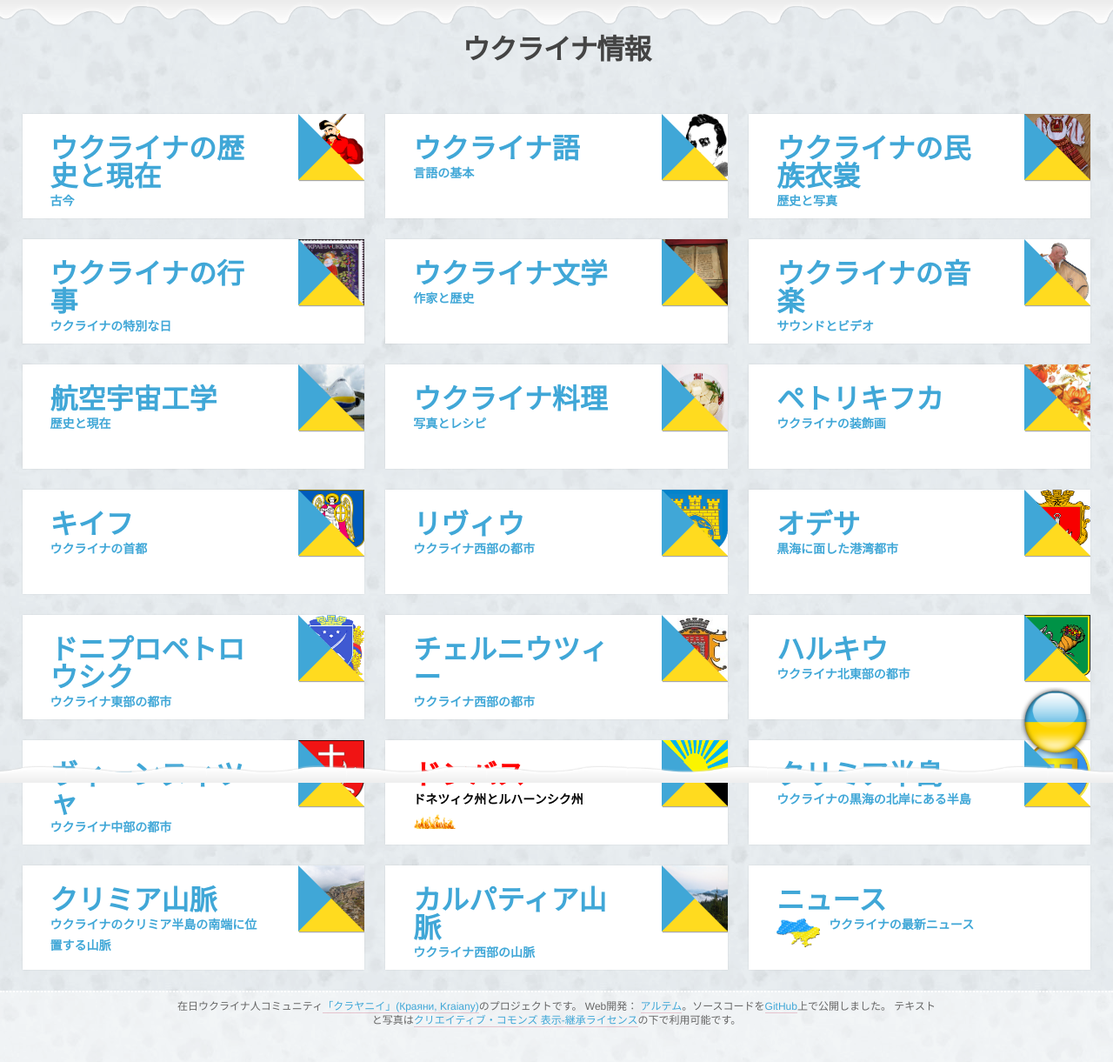
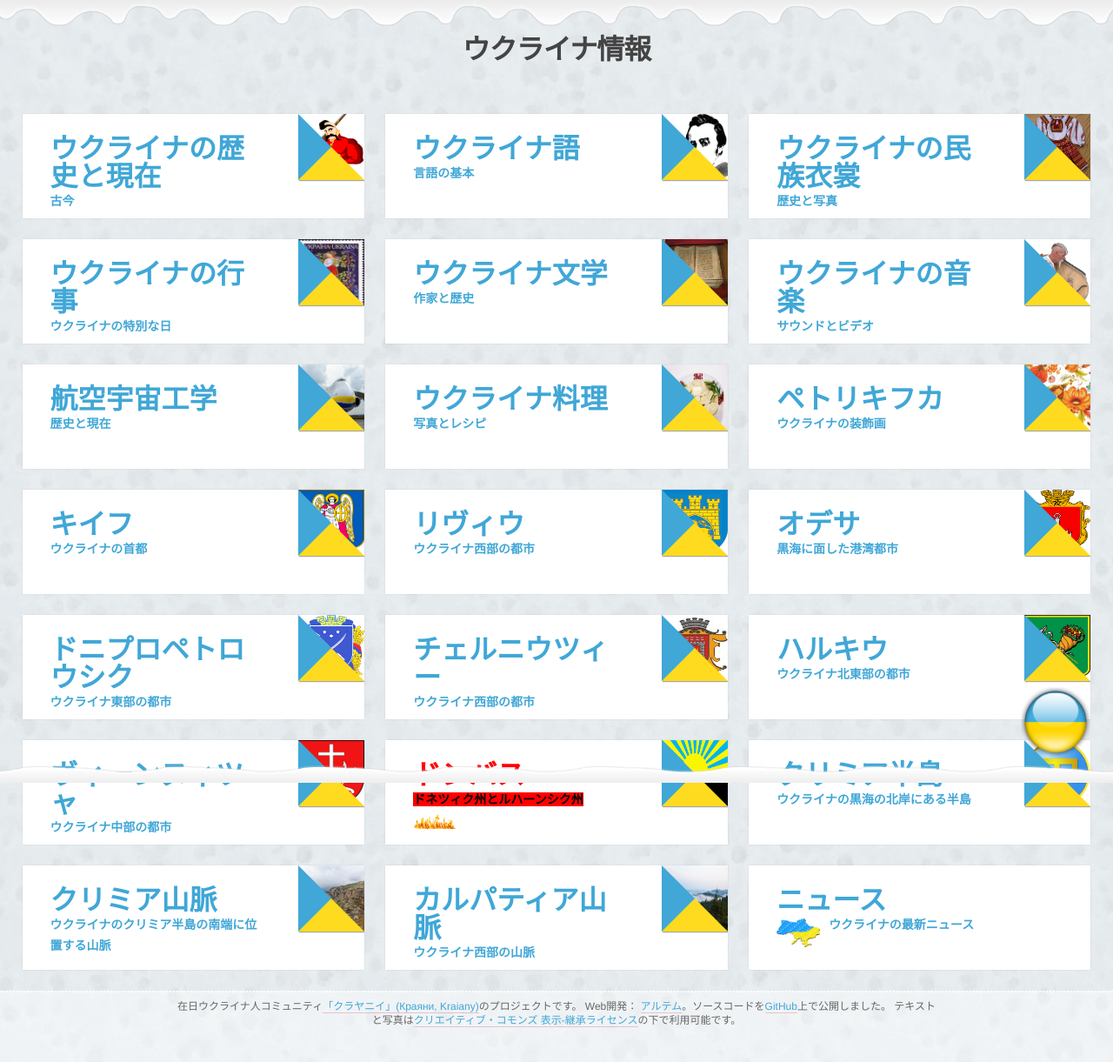
Before and after one commit to Kraiany/ukraine-info, a Jekyll site: the page built from index.md, in a window 1280 px wide. Shown: the whole page at 87% size. Built offline with Jekyll 4.4.1, drawn with Linux system fonts in a browser that asks for light colours; Markdown is read by kramdown in place of the engine named in the settings.

Commit message:
Minor fix

```diff
--- a/_layouts/home.html
+++ b/_layouts/home.html
@@ -32,7 +32,7 @@
 
 		        {% if p.layout == 'attention' %}
 		        <h2><b><font color="red">{{ p.title }}</font></b></h2>
-		        <article-desc class="nomobile"><b><font color="black" background-color="red">{{ p.description }}</font></b></article-desc>
+		        <article-desc class="nomobile"><b><font style="color:black;background-color:red">{{ p.description }}</font></b></article-desc>
 		        <img src="/css/images/fire.png" style="float:left; margin-right:10px; margin-top:5px; height:auto; width:auto; max-width:50px; max-height:50px;"></img>
 		        {% endif %}
 
```
